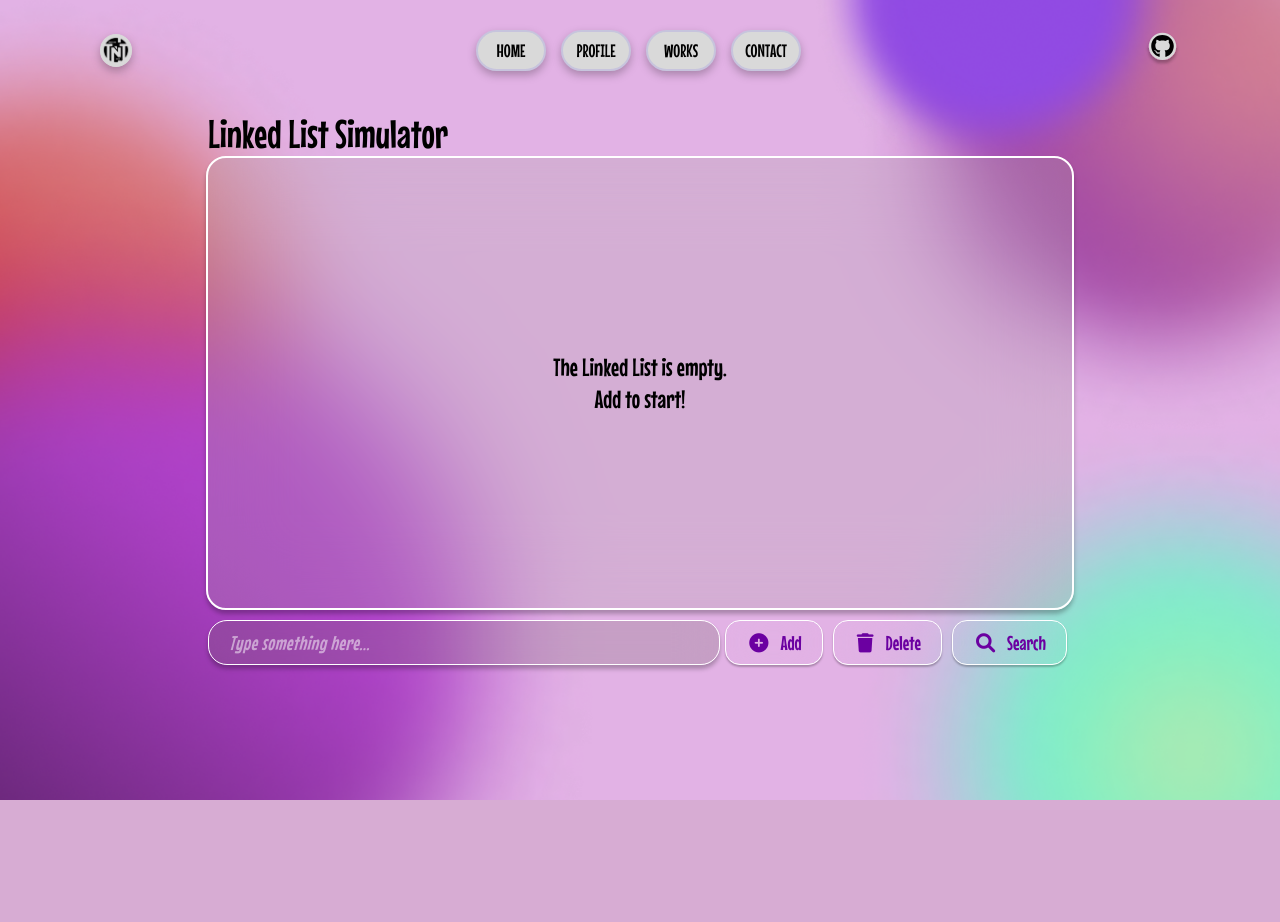
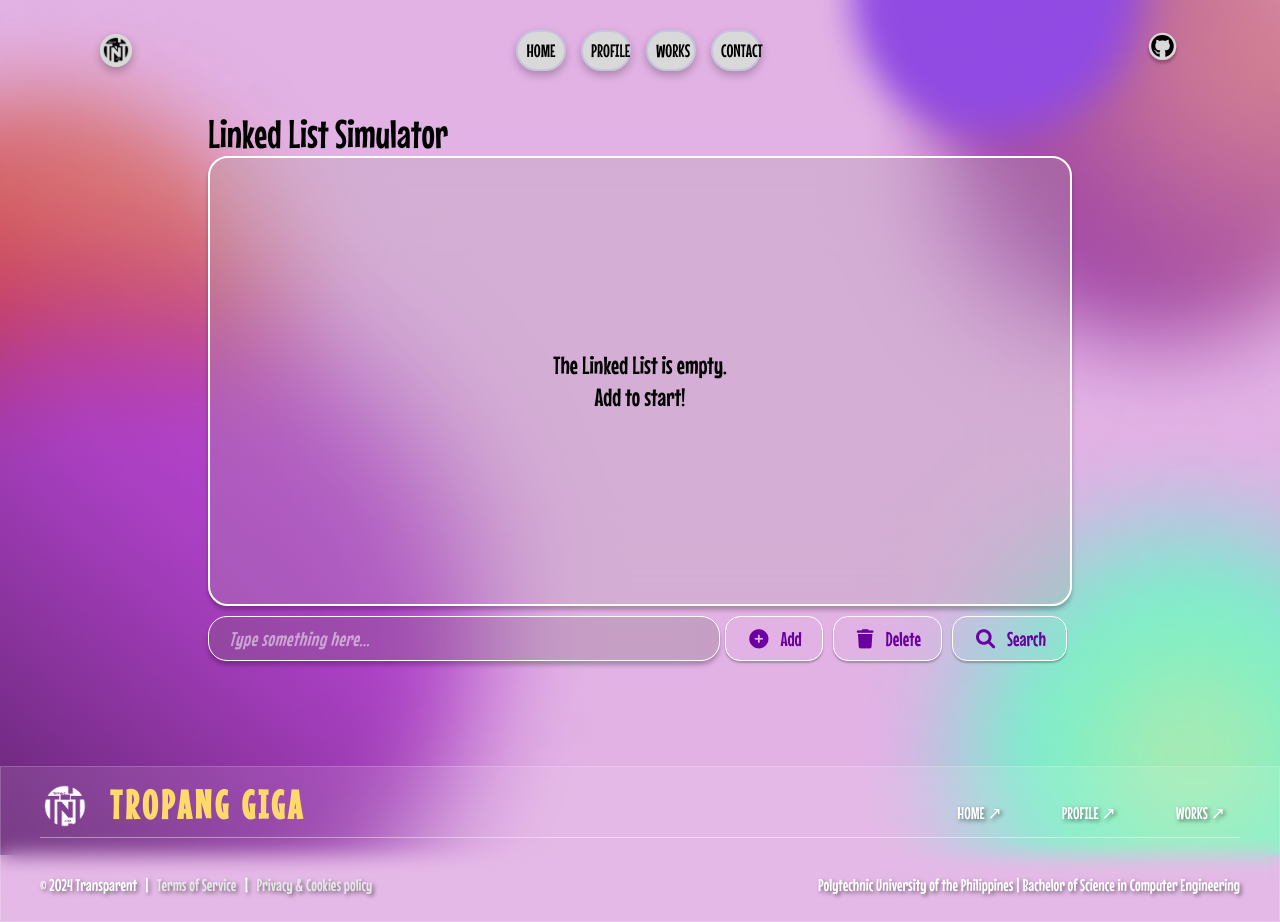
Before and after one commit to aidantiu/dsa_portfolio, a Flask app: page /linked-list in a window 1280 px wide. Before the commit the page ends 800 px from the top, so only its background shows below. Run offline with Flask 3, Linux system fonts and the light colour scheme.

Commit message:
Add Footbar in link-list simulator

```diff
--- a/portfolio/app/static/styles/global.css
+++ b/portfolio/app/static/styles/global.css
@@ -125,3 +125,125 @@ nav {
     gap: 1rem;
 
 }
+
+/* Reset Basic Margin and Padding */
+* {
+    margin: 0;
+    padding: 0;
+    box-sizing: border-box;
+}
+
+.footer {
+    width: 100vw; /* Ensures the footer spans the full viewport width */
+    background: rgba(255, 255, 255, 0.1); /* Transparent background */
+    backdrop-filter: blur(10px); /* Glass effect: Frosted glass */
+    -webkit-backdrop-filter: blur(10px); /* Safari support */
+    border: 1px solid rgba(255, 255, 255, 0.18); /* Subtle border */
+    color: white;
+    font-family: 'Mouse Memoirs', sans-serif; /* Apply the font here */
+    text-align: center;
+    padding: 8px; /* Add some padding for top and sides */
+    line-height: 1.5;
+    box-shadow: 0 4px 6px rgba(0, 0, 0, 0.1); /* Soft shadow for depth */
+    position: relative; /* Keeps it in the document flow */
+    left: 0;
+    right: 0;
+    margin-left: calc(-50vw + 50%); /* Negative margin to break out of container */
+}
+
+/* Footer Container */
+.footer-container {
+    max-width: 1200px;
+    margin: 0 auto
+}
+
+/* Logo Section */
+.footer-logo {
+    display: flex;
+    align-items: left;
+    justify-content: left;
+    margin-bottom: 30px;
+    position: relative;
+    z-index: 2;
+}
+
+.footer-logo img {
+    width: 50px;
+    height: 50px;
+    margin-right: 20px;
+    margin-top: 5.5px;
+}
+
+.footer-logo h2 {
+    font-family: 'Mouse Memoirs', sans-serif; /* Apply the font here */
+    font-size: 2.5rem;
+    letter-spacing: 3.5px;
+    font-weight: bold;
+    color: #ffd96a; /* Yellow Color */
+    margin-bottom: 11px;
+}
+
+/* Navigation Links */
+.footer-links {
+    display: flex;
+    justify-content: right;
+    gap: 30px;
+    margin-top: -75px;
+}
+
+.footer-links a {
+    font-family: 'Mouse Memoirs', sans-serif; /* Apply font */
+    text-shadow: 2px 2px 4px rgba(0, 0, 0, 0.5); /* Add shadow to links */
+    color: white; /* Ensure the links are white */
+    text-decoration: none; /* Remove default underline */
+    margin: 0 15px; /* Add horizontal spacing between links */
+    transition: color 0.3s ease; /* Smooth color transition on hover */
+    font-size: 17px;
+}
+
+.footer-links a:hover {
+    color: #ffd700; /* Gold hover effect */
+}
+
+/* Horizontal Line */
+.footer-line {
+    border: none;
+    border-top: 1px solid rgba(255, 255, 255, 0.4);
+    margin: 10px auto;
+    width: 100%;
+}
+
+/* Footer Bottom Container */
+.footer-bottom {
+    display: flex; /* Use flexbox */
+    justify-content: space-between; /* Separate items to left and right */
+    align-items: center; /* Vertically center content */
+    margin-top: 20px;
+    padding: 10px 0; /* Add some padding for spacing */
+    font-family: 'Mouse Memoirs', sans-serif; /* Apply the font here */
+    font-size: 17px;
+    color: #e6e6e6;
+}
+
+.footer-bottom p {
+    font-family: 'Mouse Memoirs', sans-serif; /* Ensure the font is applied */
+    text-shadow: 2px 2px 4px rgba(0, 0, 0, 0.5); /* Text shadow: X, Y, blur, color */
+    color: white; /* Ensure the text is visible */
+    margin: 5px 0; /* Add some spacing between the paragraphs */
+}
+
+/* Left Section Styling */
+.footer-bottom-left a {
+    color: #e6e6e6;
+    text-decoration: none;
+    transition: color 0.3s;
+}
+
+.footer-bottom-left a:hover {
+    color: #ffd700; /* Hover effect */
+}
+
+/* Right Section Styling */
+.footer-bottom-right {
+    text-align: right;
+}
--- a/portfolio/app/templates/linked-list.html
+++ b/portfolio/app/templates/linked-list.html
@@ -12,6 +12,10 @@
     <link href="https://cdnjs.cloudflare.com/ajax/libs/font-awesome/6.0.0-beta3/css/all.min.css" rel="stylesheet">
     <link rel="icon" type="image/png" href="{{ url_for('static', filename='icons/favicon-black-with-border.png') }}">
     <title>Linked List</title>
+
+    <!-- fonts for footer -->
+    <link href="https://fonts.googleapis.com/css2?family=Mouse+Memoirs&display=swap" rel="stylesheet">
+
 </head>
 <body>
     <!-- Navigation Bar -->
@@ -139,6 +143,39 @@
             </form>
         </div>
     </main>
+</div>
+<!-- Footer Section -->
+<footer class="footer">
+    <div class="footer-container">
+        <!-- Logo Section -->
+        <div class="footer-logo">
+            <img src="{{ url_for('static', filename='images/tropang-giga.png') }}" alt="Tropang Giga Logo" />
+            <h2>TROPANG GIGA</h2>
+        </div>
+        <!-- Navigation Links -->
+        <div class="footer-links">
+            <a href="#">HOME ↗</a>
+            <a href="#">PROFILE ↗</a>
+            <a href="#">WORKS ↗</a>
+        </div>
+        <!-- Horizontal Line -->
+        <hr class="footer-line" />
+        <!-- Footer Bottom Info -->
+        <div class="footer-bottom">
+            <div class="footer-bottom-left">
+                <p>
+                    &copy; 2024 Transparent &nbsp; | &nbsp;
+                    <a href="#">Terms of Service</a> &nbsp; | &nbsp;
+                    <a href="#">Privacy & Cookies policy</a>
+                </p>
+            </div>
+            <div class="footer-bottom-right">
+                <p>Polytechnic University of the Philippines | Bachelor of Science in Computer Engineering</p>
+            </div>
+        </div>
+
+    </div>
+</footer>
 
     <!-- Link to external JS files -->
     <script src="{{ url_for('static', filename='scripts/linked-list-script.js') }}"></script>
```
Also changed, not shown: portfolio/app/static/images/tropang-giga.png (added).
